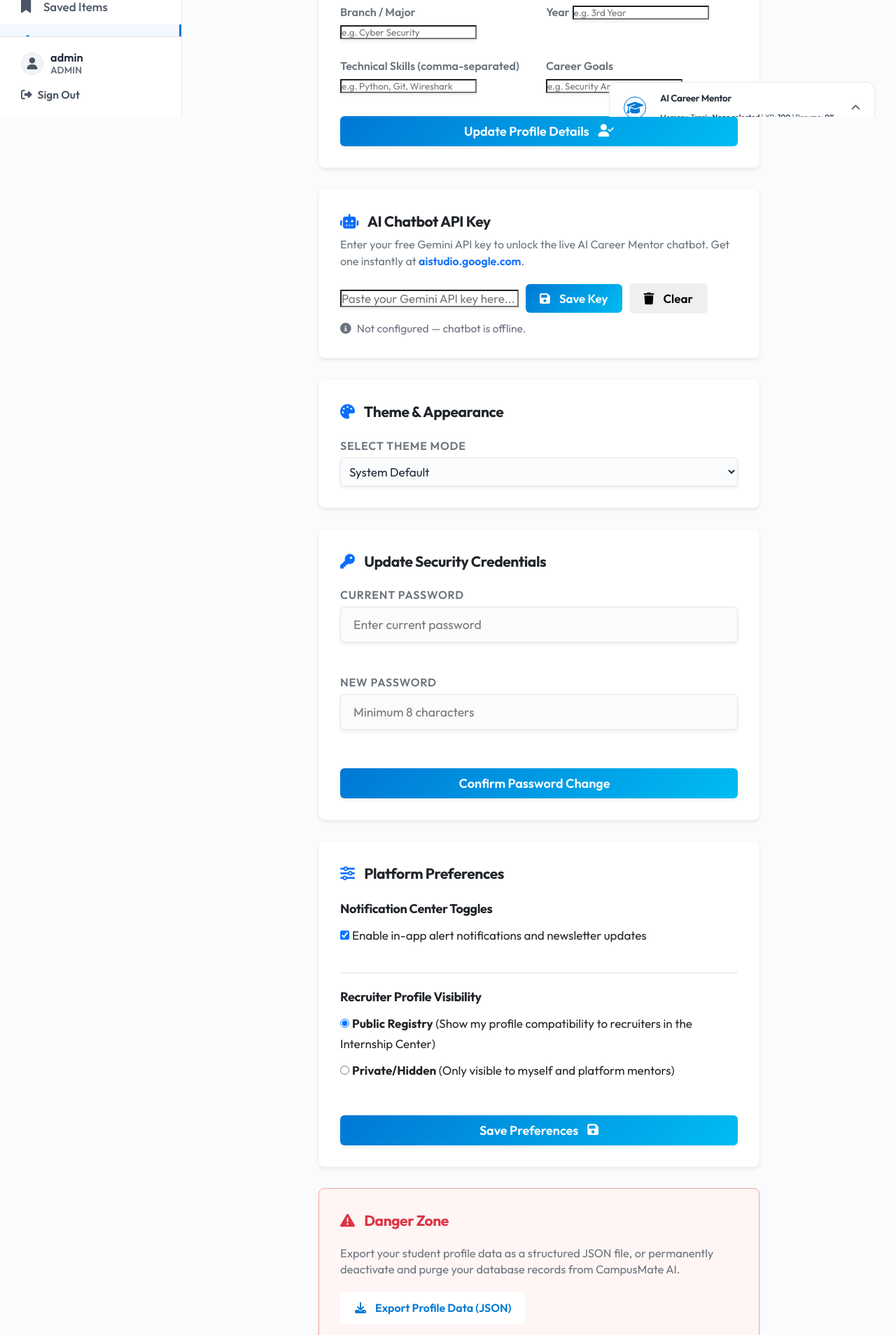
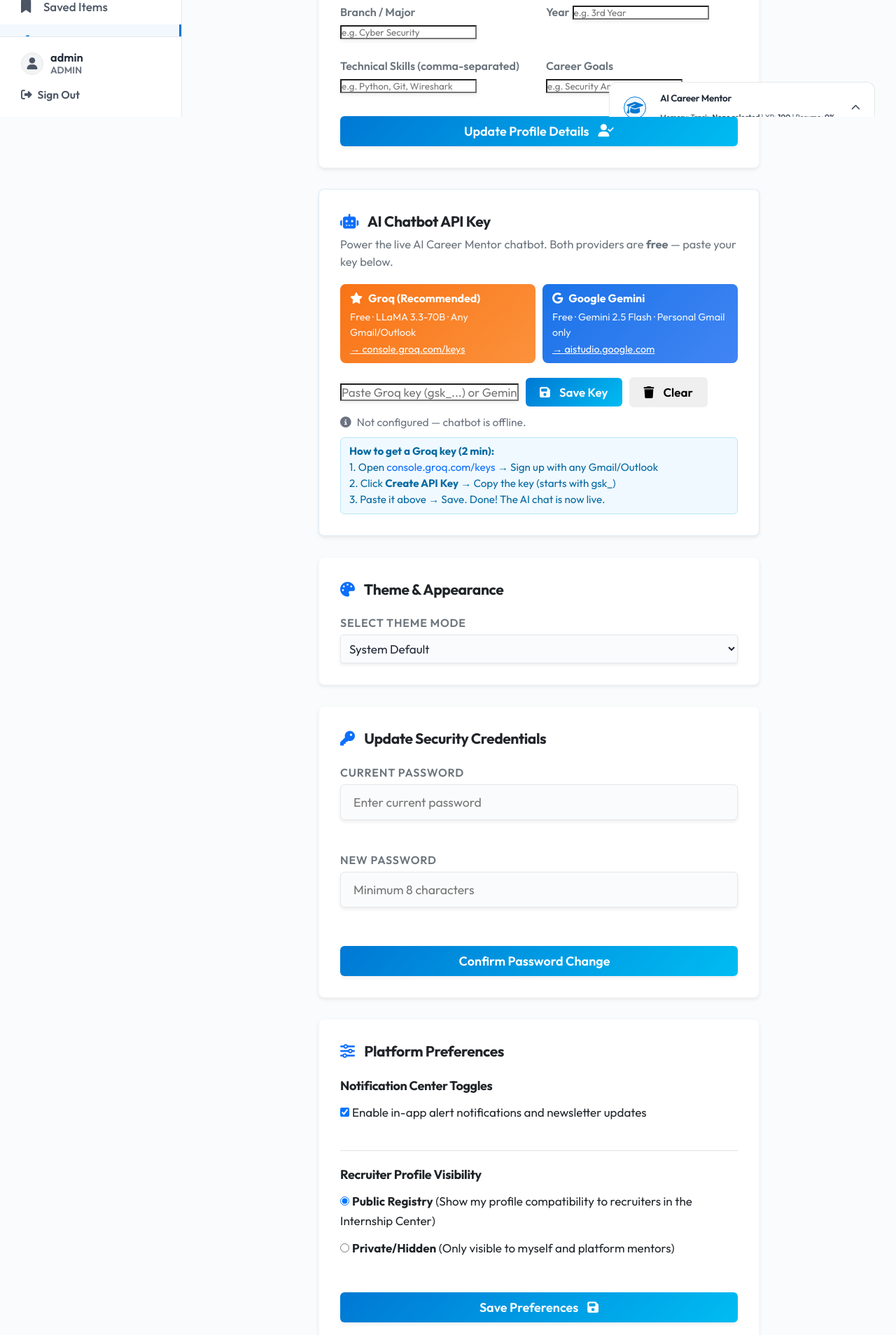
Before and after one commit to 251801390006-blip/campusmate-ai, a Flask app: page /settings in a window 1280 px wide. Shown: the part 633-2541 px from the top of the page at 70% size. Run offline with Flask 3, Linux system fonts and the light colour scheme; a user stored in the database is signed in; data comes from the database, SQL or seed files in the repository; data that the repository does not hold is empty; some libraries are stand-ins or nearby versions.

Commit message:
Add Groq AI provider: free LLaMA 3.3-70B chat, works with any email. Groq auto-detected by gsk_ prefix.

```diff
--- a/app/routes/features.py
+++ b/app/routes/features.py
@@ -13,12 +13,49 @@ from pypdf import PdfReader
 
 features_bp = Blueprint('features', __name__)
 
-# --- GEMINI CLIENT WRAPPER ---
+# --- AI CLIENT WRAPPER (supports Groq + Gemini) ---
 def call_gemini(system_prompt: str, user_prompt: str, user_key: str = None) -> str:
-    api_key = user_key or os.environ.get("GEMINI_API_KEY")
+    """
+    Multi-provider AI router.
+    - Groq key  (starts with gsk_) → uses Groq API with LLaMA 3.3-70B (free)
+    - Gemini key (AIza...)          → uses Google Gemini 2.5 Flash
+    - No key                        → returns '' to trigger offline mock
+    """
+    api_key = user_key or os.environ.get("GEMINI_API_KEY") or os.environ.get("GROQ_API_KEY")
     if not api_key:
-        return "" # Trigger mock fallback
-
+        return ""  # Trigger mock fallback
+
+    # ── Groq (free, fast, any personal email) ──────────────────────────────
+    if api_key.startswith("gsk_"):
+        try:
+            import urllib.request as urllib_req
+            import json as json_lib
+            payload = json_lib.dumps({
+                "model": "llama-3.3-70b-versatile",
+                "messages": [
+                    {"role": "system", "content": system_prompt},
+                    {"role": "user",   "content": user_prompt}
+                ],
+                "temperature": 0.4,
+                "max_tokens": 1024
+            }).encode("utf-8")
+            req = urllib_req.Request(
+                "https://api.groq.com/openai/v1/chat/completions",
+                data=payload,
+                headers={
+                    "Authorization": f"Bearer {api_key}",
+                    "Content-Type": "application/json"
+                },
+                method="POST"
+            )
+            with urllib_req.urlopen(req, timeout=30) as resp:
+                data = json_lib.loads(resp.read().decode("utf-8"))
+                return data["choices"][0]["message"]["content"]
+        except Exception as e:
+            print(f"Groq API call failed: {e}")
+            return ""
+
+    # ── Google Gemini ───────────────────────────────────────────────────────
     try:
         from google import genai
         from google.genai import types
@@ -35,6 +72,7 @@ def call_gemini(system_prompt: str, user_prompt: str, user_key: str = None) -> s
     except Exception as e:
         print(f"Gemini API call failed: {e}")
         return ""
+
 
 # --- PARSING HELPERS ---
 def extract_text_from_pdf(file_bytes: bytes) -> str:
--- a/app/templates/dashboard_base.html
+++ b/app/templates/dashboard_base.html
@@ -285,19 +285,22 @@
                 <input type="text" id="mentor-user-input" placeholder="Ask anything about roadmaps, resume, etc..." autocomplete="off" style="flex-grow: 1; padding: 6px 12px; border-radius: 6px; border: 1px solid var(--border-color); background: var(--bg-primary); color: var(--text-primary); font-size: 0.8rem; outline: none;">
                 <button type="submit" class="mentor-send-btn d-flex align-items-center justify-content-center" style="background: var(--neon-blue); color: white; border: none; width: 34px; height: 34px; border-radius: 6px; cursor: pointer;"><i class="fa-solid fa-paper-plane"></i></button>
             </form>
-            <!-- Gemini API Key Section -->
+            <!-- AI API Key Section -->
             <div id="mentor-api-key-section" style="border-top: 1px solid var(--border-color); background: rgba(0,0,0,0.06); padding: 8px 12px;">
                 <div id="mentor-api-key-collapsed" style="display: flex; align-items: center; justify-content: space-between; cursor: pointer;" onclick="toggleMentorApiKey()">
-                    <span id="mentor-api-status" style="font-size: 0.68rem; color: var(--text-secondary);"><i class="fa-solid fa-circle" style="font-size: 0.45rem; color: #ef4444; margin-right: 4px;"></i>No API Key — AI offline</span>
+                    <span id="mentor-api-status" style="font-size: 0.68rem; color: var(--text-secondary);"><i class="fa-solid fa-circle" style="font-size: 0.45rem; color: #ef4444; margin-right: 4px;"></i>No API Key &mdash; AI offline</span>
                     <span style="font-size: 0.68rem; color: var(--neon-blue); cursor: pointer;"><i class="fa-solid fa-key me-1"></i>Set Key</span>
                 </div>
                 <div id="mentor-api-key-form" style="display: none; margin-top: 6px;">
                     <div style="display: flex; gap: 6px; align-items: center;">
-                        <input type="password" id="mentor-api-key-input" placeholder="Paste Gemini API key..." style="flex-grow: 1; padding: 4px 8px; border-radius: 4px; border: 1px solid var(--border-color); background: var(--bg-primary); color: var(--text-primary); font-size: 0.72rem; outline: none;">
+                        <input type="password" id="mentor-api-key-input" placeholder="Paste Groq or Gemini API key..." style="flex-grow: 1; padding: 4px 8px; border-radius: 4px; border: 1px solid var(--border-color); background: var(--bg-primary); color: var(--text-primary); font-size: 0.72rem; outline: none;">
                         <button onclick="saveMentorApiKey()" style="background: var(--neon-blue); color: white; border: none; padding: 4px 8px; border-radius: 4px; font-size: 0.72rem; cursor: pointer;">Save</button>
                         <button onclick="clearMentorApiKey()" style="background: #ef4444; color: white; border: none; padding: 4px 8px; border-radius: 4px; font-size: 0.72rem; cursor: pointer;">Clear</button>
                     </div>
-                    <p style="font-size: 0.62rem; color: var(--text-secondary); margin: 4px 0 0 0;">Get a free key at <a href="https://aistudio.google.com/app/apikey" target="_blank" style="color: var(--neon-blue);">aistudio.google.com</a>. Stored locally only.</p>
+                    <p style="font-size: 0.62rem; color: var(--text-secondary); margin: 4px 0 0 0;">
+                        🌟 <strong>Free &amp; easy:</strong> <a href="https://console.groq.com/keys" target="_blank" style="color: var(--neon-blue);">console.groq.com</a> (any Gmail/Outlook) &bull;
+                        Google: <a href="https://aistudio.google.com/app/apikey" target="_blank" style="color: var(--neon-blue);">AI Studio</a> (personal account only)
+                    </p>
                 </div>
             </div>
         </div>
--- a/app/templates/settings.html
+++ b/app/templates/settings.html
@@ -78,13 +78,28 @@
             </form>
         </div>
 
-        <!-- Gemini AI API Key Card -->
-        <div class="flat-card shadow-sm border-light mb-4">
+        <!-- AI Chatbot API Key Card -->
+        <div class="flat-card shadow-sm mb-4" style="border: 1.5px solid #0078d422;">
             <h3 class="fw-bold text-dark mb-1" style="font-size:1.05rem;"><i class="fa-solid fa-robot text-primary me-2"></i> AI Chatbot API Key</h3>
-            <p class="text-secondary mb-3" style="font-size:0.8rem;">Enter your free Gemini API key to unlock the live AI Career Mentor chatbot. Get one instantly at <a href="https://aistudio.google.com/app/apikey" target="_blank" class="text-primary fw-semibold">aistudio.google.com</a>.</p>
+            <p class="text-secondary mb-3" style="font-size:0.82rem;">Power the live AI Career Mentor chatbot. Both providers are <strong>free</strong> — paste your key below.</p>
+
+            <!-- Provider pills -->
+            <div class="d-flex gap-2 mb-3 flex-wrap">
+                <div style="background: linear-gradient(135deg, #f97316, #fb923c); color: white; border-radius: 8px; padding: 8px 14px; font-size: 0.8rem; flex: 1; min-width: 180px;">
+                    <div class="fw-bold mb-1"><i class="fa-solid fa-star me-1"></i> Groq (Recommended)</div>
+                    <div style="font-size: 0.72rem; opacity: 0.92;">Free · LLaMA 3.3-70B · Any Gmail/Outlook</div>
+                    <a href="https://console.groq.com/keys" target="_blank" style="color: white; font-size: 0.72rem; text-decoration: underline;">→ console.groq.com/keys</a>
+                </div>
+                <div style="background: linear-gradient(135deg, #1a73e8, #4285f4); color: white; border-radius: 8px; padding: 8px 14px; font-size: 0.8rem; flex: 1; min-width: 180px;">
+                    <div class="fw-bold mb-1"><i class="fa-brands fa-google me-1"></i> Google Gemini</div>
+                    <div style="font-size: 0.72rem; opacity: 0.92;">Free · Gemini 2.5 Flash · Personal Gmail only</div>
+                    <a href="https://aistudio.google.com/app/apikey" target="_blank" style="color: white; font-size: 0.72rem; text-decoration: underline;">→ aistudio.google.com</a>
+                </div>
+            </div>
+
             <div class="d-flex flex-column gap-2">
                 <div class="d-flex gap-2 align-items-center">
-                    <input type="password" id="settings-api-key-input" class="form-control shadow-sm" placeholder="Paste your Gemini API key here..." style="font-size: 0.85rem;">
+                    <input type="password" id="settings-api-key-input" class="form-control shadow-sm" placeholder="Paste Groq key (gsk_...) or Gemini key (AIza...)" style="font-size: 0.85rem;">
                     <button onclick="saveSettingsApiKey()" class="btn btn-primary px-3 py-2" style="font-size:0.85rem; white-space:nowrap; background: linear-gradient(135deg, #0078d4, #00bcf2); border:none;">
                         <i class="fa-solid fa-save me-1"></i> Save Key
                     </button>
@@ -93,6 +108,12 @@
                     </button>
                 </div>
                 <p id="settings-api-key-status" class="mb-0" style="font-size: 0.78rem; color: #6b7280;"><i class="fa-solid fa-circle-info me-1"></i> Not configured — chatbot is offline.</p>
+                <div style="background: #f0f9ff; border: 1px solid #bae6fd; border-radius: 6px; padding: 8px 12px; font-size: 0.76rem; color: #0369a1;">
+                    <strong>How to get a Groq key (2 min):</strong><br>
+                    1. Open <a href="https://console.groq.com/keys" target="_blank" class="text-primary">console.groq.com/keys</a> → Sign up with any Gmail/Outlook<br>
+                    2. Click <strong>Create API Key</strong> → Copy the key (starts with <code>gsk_</code>)<br>
+                    3. Paste it above → Save. Done! The AI chat is now live.
+                </div>
             </div>
         </div>
 
```
